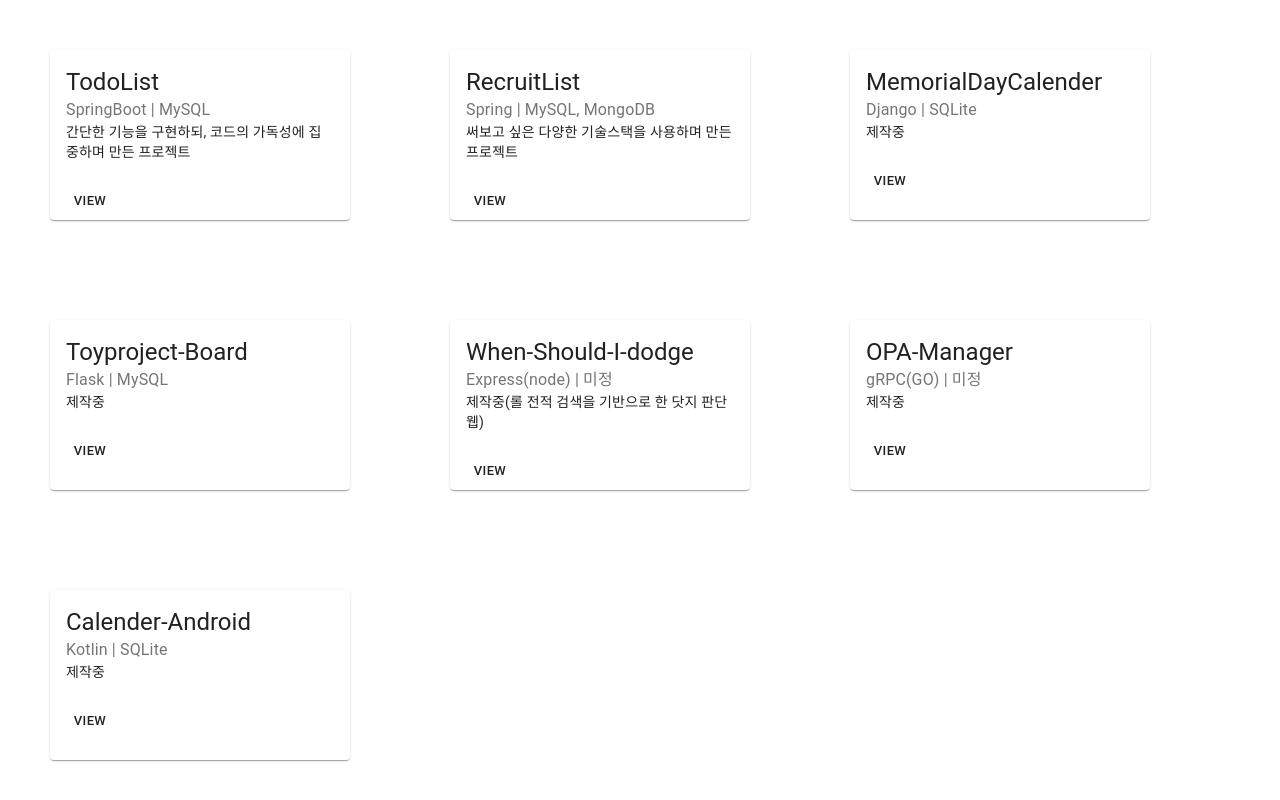
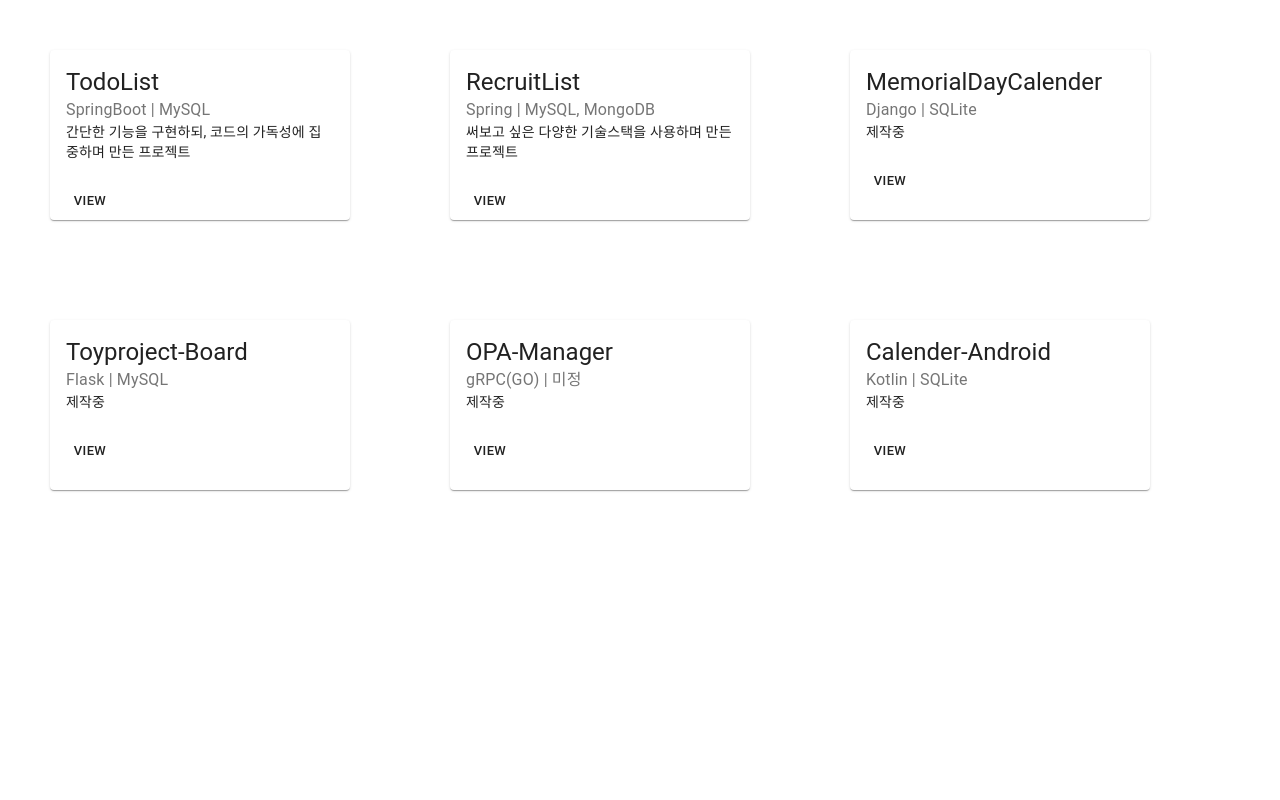
Before and after one commit to Root-kjh/Kjh-Projects, a React (Create React App) app: page / in a window 1280 px wide. Shown: the top 800 px of the page. Built offline with nearby package versions, Linux system fonts and the light colour scheme.

Commit message:
del when-should-i-dodge project

```diff
--- a/src/App.js
+++ b/src/App.js
@@ -35,14 +35,6 @@ function App() {
       etc: "제작중",
       link: "http://kjh-projects.kro.kr/toyproject-board"
     },
-
-    {
-      title: "When-Should-I-dodge",
-      backend: "Express(node)",
-      db: "미정",
-      etc: "제작중(롤 전적 검색을 기반으로 한 닷지 판단 웹)",
-      link: "http://kjh-projects.kro.kr/when-shuld-i-dodge"
-    },
     {
       title: "OPA-Manager",
       backend: "gRPC(GO)",
```
